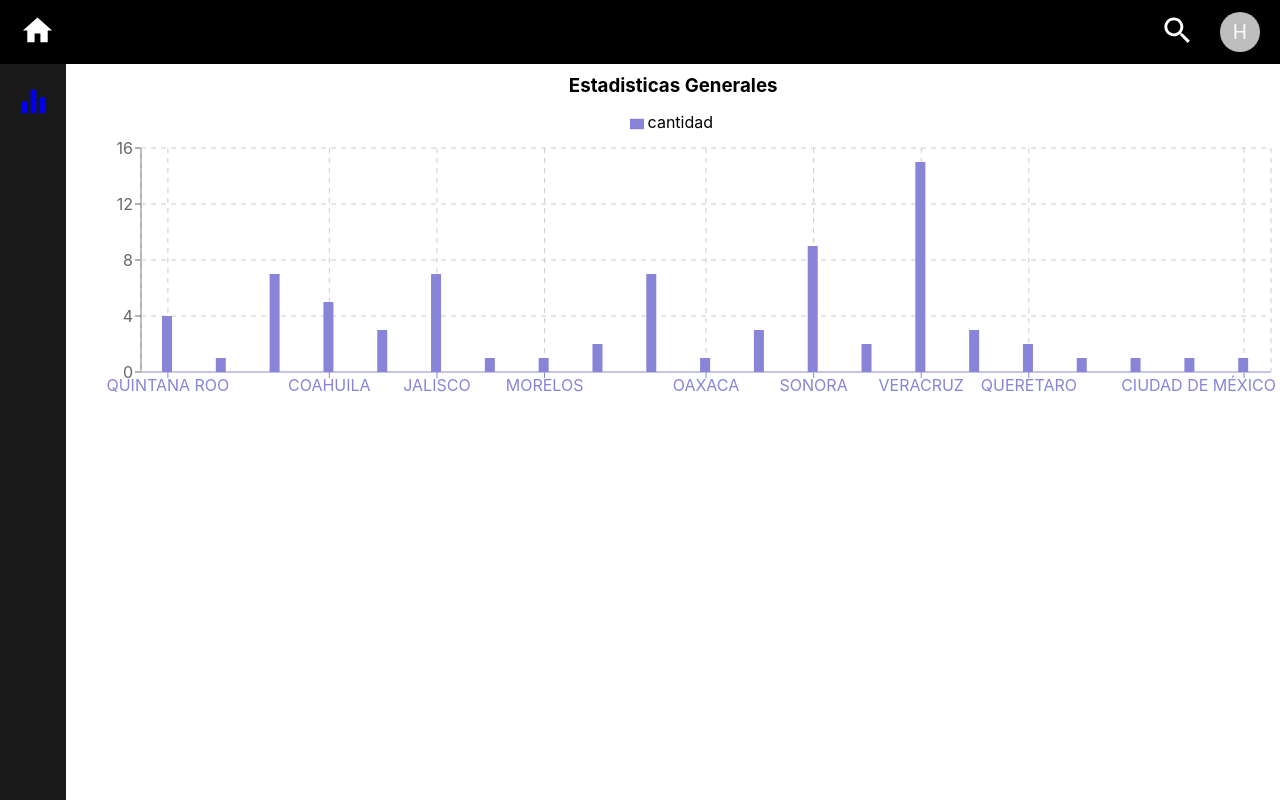
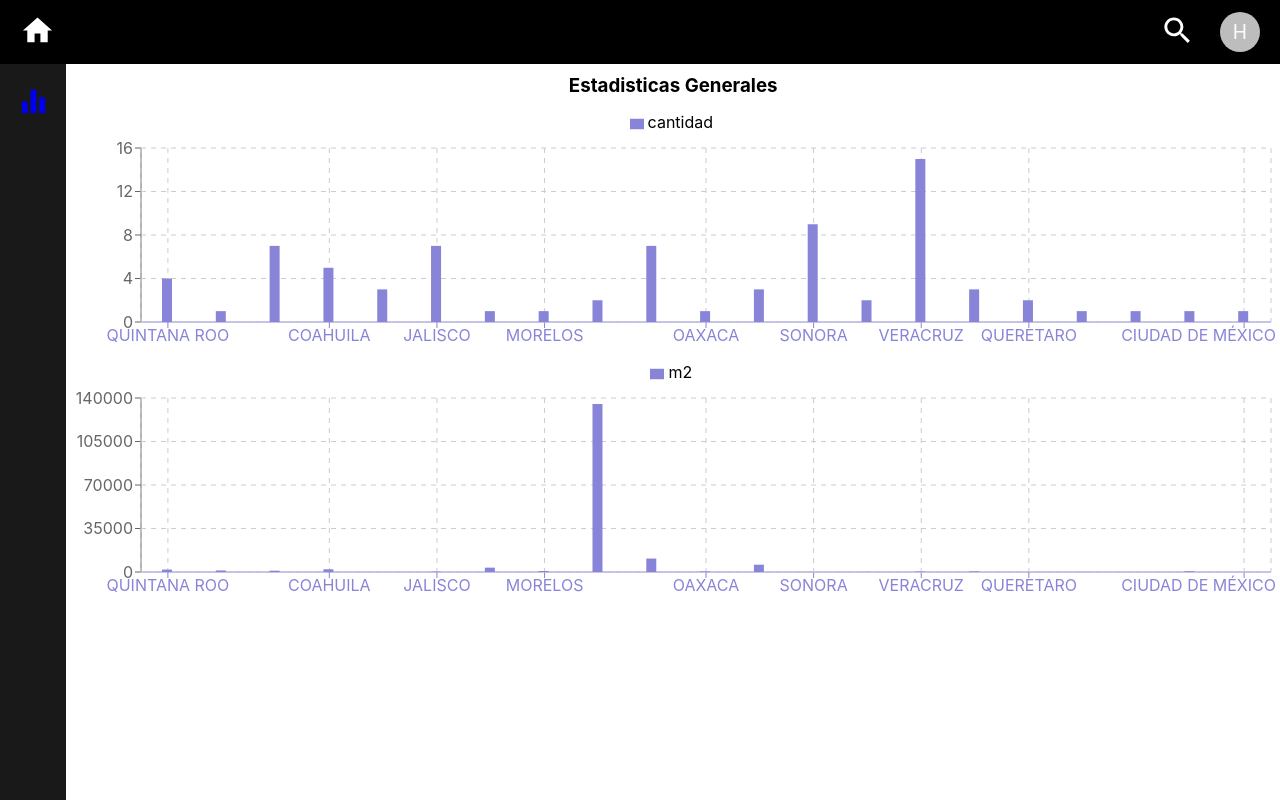
Before and after one commit to hadiazb/dashboard, a React (Create React App) app: page /estadisticasall in a window 1280 px wide. Built offline with nearby package versions, Linux system fonts and the light colour scheme.

Commit message:
[ADD] GraphTwo M2

```diff
--- a/src/components/GraphOne.js
+++ b/src/components/GraphOne.js
@@ -7,6 +7,8 @@ import {
 	Tooltip,
 	Legend,
 	CartesianGrid,
+	PieChart,
+	Pie,
 } from 'recharts';
 import Data from '../store/data';
 
@@ -14,13 +16,16 @@ const arrRepetidos = [];
 Data.forEach((item) =>
 	arrRepetidos.push({
 		name: item.EntidadFederativa,
+		cantidadM2: parseInt(item.SuperficieTerrenoEnM2),
 	})
 );
-
+console.log(arrRepetidos);
 function crearArray(arr) {
-	let cont = [0];
+	let cont = [];
+	let contMetros = [];
 	for (let i = 0; i < arr.length; i++) {
 		cont[i] = 0;
+		contMetros[i] = 0;
 	}
 	let Mp = {};
 	let res = [];
@@ -28,21 +33,26 @@ function crearArray(arr) {
 		for (let j = 0; j < arr.length; j++) {
 			if (arr[j].name === arr[i].name) {
 				cont[i]++;
+				contMetros[i] = contMetros[i] + arr[j].cantidadM2;
 			}
 		}
 		if (!(arr[i].name in Mp)) {
 			Mp[arr[i].name] = true;
-			res.push({ name: arr[i].name, cantidad: cont[i] });
+			res.push({
+				name: arr[i].name,
+				cantidad: cont[i],
+				m2: contMetros[i],
+			});
 		}
 	}
 	return res;
 }
-
 const arr = crearArray(arrRepetidos);
+console.log(arr);
 
 export const GraphOne = () => {
 	return (
-		<BarChart width={1200} height={300} data={arr}>
+		<BarChart width={1200} height={250} data={arr}>
 			<XAxis dataKey='name' stroke='#8884d8' />
 			<YAxis />
 			<Tooltip cursor={{ strokeWidth: 2 }} />
@@ -52,3 +62,16 @@ export const GraphOne = () => {
 		</BarChart>
 	);
 };
+
+export const GraphTwo = () => {
+	return (
+		<BarChart width={1200} height={250} data={arr}>
+			<XAxis dataKey='name' stroke='#8884d8' />
+			<YAxis />
+			<Tooltip cursor={{ strokeWidth: 2 }} />
+			<Legend verticalAlign='top' height={36} />
+			<CartesianGrid stroke='#ccc' strokeDasharray='5 5' />
+			<Bar dataKey='m2' fill='#8884d8' barSize={10} />
+		</BarChart>
+	);
+};
--- a/src/containers/Statistic.js
+++ b/src/containers/Statistic.js
@@ -2,7 +2,10 @@ import React, { Fragment } from 'react';
 import Menu from '../components/Menu';
 import Header from '../components/Header';
 import '../assets/components/Home.css';
-import { GraphOne } from '../components/GraphOne';
+import {
+	GraphOne,
+	GraphTwo,
+} from '../components/GraphOne';
 
 const Statistic = () => {
 	return (
@@ -13,6 +16,7 @@ const Statistic = () => {
 				<div className='tabla'>
 					<h3>Estadisticas Generales</h3>
 					<GraphOne />
+					<GraphTwo />
 				</div>
 			</div>
 		</Fragment>
--- a/src/store/data.js
+++ b/src/store/data.js
@@ -49,7 +49,7 @@ const Data = [
 			'FINCA URBANA  UBICADA EN RANCHO DENOMINADO "EL CENTENARIO"  POBLADO LLANO GRANDE  JILOTEPEC  ESTADO DE MÉXICO  CÓDIGO POSTAL 54263.',
 		EntidadFederativa: 'ESTADO DE MEXICO',
 		Municipio: 'JILOTEPEC',
-		SuperficieTerrenoEnM2: '1 250.37 M2.',
+		SuperficieTerrenoEnM2: '1250.37 M2.',
 		SuperficieConstruccionEnM2: 'NO',
 		Copropiedad:
 			'FISCALÍA GENERAL DE LA REPÚBLICA  ANTES (PGR)',
@@ -164,7 +164,7 @@ const Data = [
 			'FRACCIÓN DE TERRENO RÚSTICO CON CONSTRUCCIONES MIXTAS (HABITACIONAL Y COMERCIAL) Y OBRAS COMPLEMENTARIAS  EFECTUADAS POR PARTICULARES  LOCALIZADO ENTRE LOS KILÓMETROS 216+800.15 Y 217+080.00  LADO DERECHO DEL EJE DE LA VÍA  DE LA LÍNEA "DB" DE DURANGO A TEPEHUANES  COLONIA LA ESTACIÓN  TEPEHUANES  DURANGO  CÓDIGO POSTAL 35600.',
 		EntidadFederativa: 'DURANGO',
 		Municipio: 'TEPEHUANES',
-		SuperficieTerrenoEnM2: '3 508.46 M2.',
+		SuperficieTerrenoEnM2: '3508.46 M2.',
 		SuperficieConstruccionEnM2: 'NO',
 		Copropiedad: 'FERRONALES',
 		EntidadTransferente: 'PJ (3)  CE (8 9)',
@@ -223,7 +223,7 @@ const Data = [
 			'INMUEBLE CON CONSTRUCCIÓN HABITACIONAL (EN OBRA NEGRA)  UBICADA EN CALLE JAVIER ROJO GÓMEZ Y PEDRO JOAQUÍN COLDWELL  LOTE 3-02  MANZANA 155  SUPERMANZANA 307  COLONIA ALFREDO V. BONFIL  CANCÚN  BENITO JUÁREZ QUINTANA ROO  CÓDIGO POSTAL 77560.',
 		EntidadFederativa: 'QUINTANA ROO',
 		Municipio: 'BENITO JUÁREZ',
-		SuperficieTerrenoEnM2: '1 339.80 M2.',
+		SuperficieTerrenoEnM2: '1339.80 M2.',
 		SuperficieConstruccionEnM2: 'NO',
 		Copropiedad:
 			'FISCALÍA GENERAL DE LA REPÚBLICA  ANTES (PGR)',
@@ -301,7 +301,7 @@ const Data = [
 			'INVERNADERO PARA EL CULTIVO DE PRODUCTOS ORGÁNICOS  UBICADO EN EL EJIDO SAN LUCAS  A 4 KILÓMETROS AL ESTE DEL POBLADO DE PALO VERDE  PARCELAS 185 Z13P1/1 Y 203 Z14P1/1  MULEGÉ  BAJA CALIFORNIA SUR  CÓDIGO POSTAL 23911.',
 		EntidadFederativa: 'BAJA CALIFORNIA SUR',
 		Municipio: 'MULEGÉ',
-		SuperficieTerrenoEnM2: '135 200.00 M2.',
+		SuperficieTerrenoEnM2: '135200.00 M2.',
 		SuperficieConstruccionEnM2: 'NO',
 		Copropiedad:
 			'FONDO DE DESINCORPORACIÓN DE ENTIDADES (BANRURAL)',
@@ -321,7 +321,7 @@ const Data = [
 			'NAVES COMERCIALES E INDUSTRIALES  UBICADAS EN CALLE SABINAL  MANZANAS 72 Y 80  POBLADO GENERAL RODRIGO M. QUEVEDO  ASCENCIÓN  CHIHUAHUA  CÓDIGO POSTAL 31830.',
 		EntidadFederativa: 'CHIHUAHUA',
 		Municipio: 'ASCENSIÓN',
-		SuperficieTerrenoEnM2: '7 090.77 M2.',
+		SuperficieTerrenoEnM2: '7090.77 M2.',
 		SuperficieConstruccionEnM2: 'NO',
 		Copropiedad: 'TESOFE TRANSFERENTE',
 		EntidadTransferente: 'PJ (0)  CE (1)',
@@ -378,7 +378,7 @@ const Data = [
 			'EMPACADORA DE GANADO  RASTRO  CONSTRUCCIÓN HABITACIONAL E INSTALACIONES ESPECIALES (SUBESTACIÓN  RAMPAS Y CORRAL ABIERTO)  UBICADA EN CARRETERA NUEVO CASAS GRANDES - SUECO KM. 187.5  NUEVO CASAS GRANDES  CHIHUAHUA  CÓDIGO POSTAL 31700.',
 		EntidadFederativa: 'CHIHUAHUA',
 		Municipio: 'NUEVO CASAS GRANDES',
-		SuperficieTerrenoEnM2: '3 027.10 M2.',
+		SuperficieTerrenoEnM2: '3027.10 M2.',
 		SuperficieConstruccionEnM2: 'NO',
 		Copropiedad: 'TESOFE TRANSFERENTE',
 		EntidadTransferente: 'PJ (3)  CE (1)',
@@ -511,7 +511,7 @@ const Data = [
 			'PLANTA ALMACENADORA DE MAÍZ Y TRIGO (BODEGA)  UBICADA EN CALLE JUAN ÁLVAREZ NÚMERO 120  COLONIA TLAXCALA  SAN LUIS POTOSÍ  SAN LUIS POTOSÍ  CÓDIGO POSTAL 78038.',
 		EntidadFederativa: 'SAN LUIS POTOSI',
 		Municipio: 'SAN LUIS POTOSI',
-		SuperficieTerrenoEnM2: '5 871.95 M2.',
+		SuperficieTerrenoEnM2: '5871.95 M2.',
 		SuperficieConstruccionEnM2: 'NO',
 		Copropiedad: 'TESOFE TRANSFERENTE',
 		EntidadTransferente: 'PJ (3)  CE (1)',
@@ -817,7 +817,7 @@ const Data = [
 			'FRACCIÓN DE TERRENO RÚSTICO CON CONSTRUCCIONES HABITACIONALES EFECTUADAS POR PARTICULARES  LOCALIZADO EN AMBOS LADOS DEL EJE DE LA VÍA DE LA LÍNEA "AJ"  DE TORREÓN A TLAHUALILO  ENTRE LOS KILÓMETROS CALCULADOS 16+145.64 AL 17+938.42 CON IGUALDAD KILOMÉTRICA DE TÍTULO 599+795.78 AL 598+003.00  MATAMOROS  COAHUILA. SE ADVIERTE: "EXISTEN AFECTACIONES AL INMUEBLE CON SUPERFICIES CALCULADAS DE 5 272.82 M2. CORRESPONDIENTES A CAMINO DE TERRACERÍA  66 075.27 M2. CONSISTENTES EN TERRENOS DE CULTIVO Y 1 213.22 M2. CORRESPONDIENTE A VIALIDAD PAVIMENTADA".',
 		EntidadFederativa: 'COAHUILA',
 		Municipio: 'MATAMOROS',
-		SuperficieTerrenoEnM2: '2 095.20 M2.',
+		SuperficieTerrenoEnM2: '2095.20 M2.',
 		SuperficieConstruccionEnM2: 'NO',
 		Copropiedad: 'FERRONALES',
 		EntidadTransferente: 'PJ (3)  CE (7 8 9)',
```
Also changed, not shown: src/components/GraphTwo.js (added).
